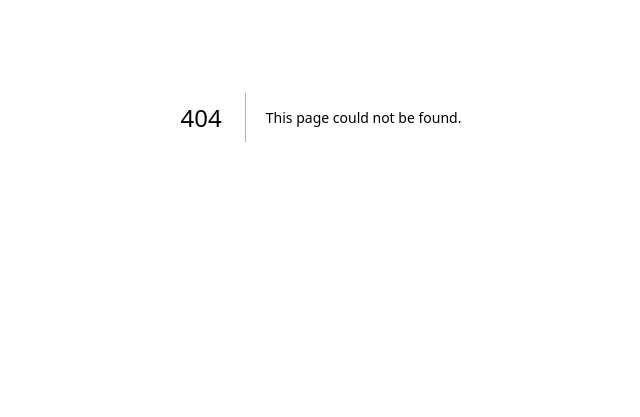
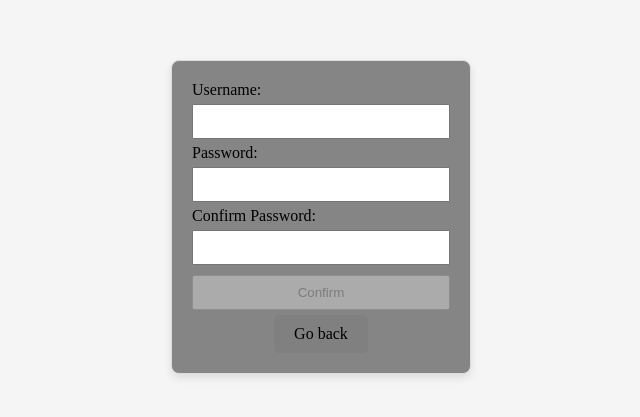
Before and after one commit to nielsmorales86/La_Pulpe, a Next.js app: page /signUp in a window 1280 px wide. Before the commit this address had no page. Shown: the part 283-700 px from the top of the page, without its empty margins (319-959 px from the left). Built offline with nearby package versions, Linux system fonts and the light colour scheme.

Commit message:
Initial commit1

```diff
--- /dev/null
+++ b/src/pages/signUp.js
@@ -0,0 +1,62 @@
+import Head from 'next/head';
+import styles from '../styles/login.module.css';
+import {useState} from "react"; // Make sure to create this CSS module file
+
+export default function SignUp() {
+    const [username, setUsername] = useState('');
+    const [password, setPassword] = useState('');
+    const [confirmPassword, setConfirmPassword] = useState('');
+    const [errorMessage, setErrorMessage] = useState('');
+
+    const handleSubmit = (event) => {
+        event.preventDefault();
+
+        if (password !== confirmPassword) {
+            setErrorMessage('Passwords do not match');
+            return;
+        }
+        setErrorMessage('');
+        console.log('Sign up submitted for', username, 'with password', password);
+    };
+
+    const isFormValid = password === confirmPassword && username && password;
+
+    return (
+        <div className={styles.loginContainer}>
+            <Head>
+                <title>Sign up</title>
+            </Head>
+            <form onSubmit={handleSubmit} className={styles.loginForm}>
+                <label htmlFor="username">Username:</label>
+                <input
+                    type="text"
+                    id="username"
+                    value={username}
+                    onChange={(e) => setUsername(e.target.value)}
+                    required
+                />
+                <label htmlFor="password">Password:</label>
+                <input
+                    type="password"
+                    id="password"
+                    value={password}
+                    onChange={(e) => setPassword(e.target.value)}
+                    required
+                />
+                <label htmlFor="confirmPassword">Confirm Password:</label>
+                <input
+                    type="password"
+                    id="confirmPassword"
+                    value={confirmPassword}
+                    onChange={(e) => setConfirmPassword(e.target.value)}
+                    required
+                />
+                {errorMessage && <p className={styles.errorMessage}>{errorMessage}</p>}
+                <button type="submit" disabled={!isFormValid}>Confirm</button>
+                <div className={styles.btnContainer}>
+                <a href="/" className={styles.goBackBtn}>Go back</a>
+                </div>
+            </form>
+        </div>
+    );
+}
--- /dev/null
+++ b/src/styles/login.module.css
@@ -0,0 +1,45 @@
+.loginContainer {
+    display: flex;
+    justify-content: center;
+    align-items: center;
+    height: 100vh;
+    background-color: whitesmoke; /* Fondo blanco */
+}
+
+.loginForm {
+    display: flex;
+    flex-direction: column;
+    width: 300px;
+    background-color: rgba(105, 105, 105, 0.8); /* Fondo gris con transparencia */
+    border: 1px solid #ddd;
+    border-radius: 8px;
+    box-shadow: 0 4px 8px rgba(0, 0, 0, 0.1); /* Añade una sombra suave */
+    padding: 20px;
+    margin-top: 200px; /* Desplaza el formulario más abajo */
+}
+
+.loginForm input,
+.loginForm button {
+    padding: 8px;
+    margin: 5px 0;
+}
+
+.btnContainer {
+    display: flex;
+    justify-content: center;
+    align-items: center;
+}
+.goBackBtn {
+    display: inline-block;
+    padding: 10px 20px;
+    font-size: 16px;
+    background-color: grey;
+    text-decoration: none;
+    border: none;
+    border-radius: 5px;
+}
+
+.errorMessage {
+    color: red;
+    margin-top: 10px;
+}
```
Also changed, not shown: src/pages/index.js (+14 -6 lines), src/pages/login.js (added, +43 -0 lines), src/styles/index.module.css (renamed from src/styles/page.module.css).
